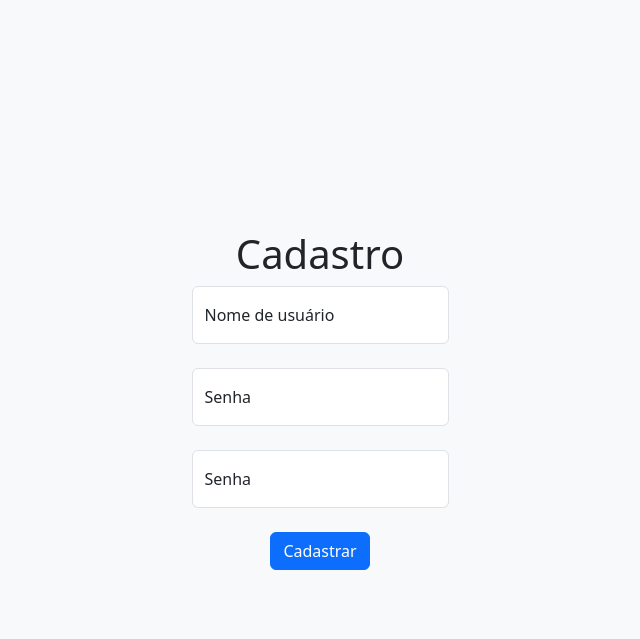
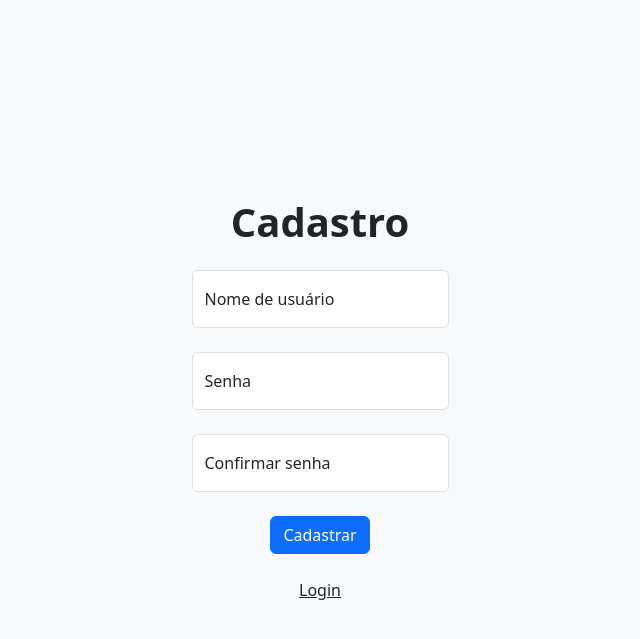
Before and after one commit to yumiowari/tracker-ui, a Flask app: page /register in a window 1280 px wide. Shown: the top 639 px of the page, without its empty margins (320-960 px from the left). Run offline with Flask 3, Linux system fonts and the light colour scheme.

Commit message:
Feature completa: login/logout

```diff
--- a/app.py
+++ b/app.py
@@ -30,6 +30,9 @@ def index():
 def login():
     global username, password
 
+    if 'user' in session:
+        return redirect(url_for('index'))
+
     if request.method == 'POST':
         user = request.form.get('username')
         pswd = request.form.get('password')
@@ -47,6 +50,9 @@ def login():
 def register():
     global username, password
 
+    if 'user' in session:
+        return redirect(url_for('index'))
+
     if request.method == 'POST':
         username = request.form.get('username')
         password = request.form.get('password')
@@ -59,5 +65,11 @@ def register():
 
     return render_template('register.html') # GET
 
+@app.route('/logout', methods=['POST'])
+def logout():
+    session.clear()
+
+    return redirect(url_for('index'))
+
 if __name__ == '__main__':
     app.run(debug=True)
--- a/templates/login.html
+++ b/templates/login.html
@@ -10,7 +10,7 @@
 
     <body class="d-flex flex-column justify-content-center align-items-center bg-light text-dark vh-100 m-0">
         <main class="container d-flex flex-column justify-content-center align-items-center h-100">
-            <h1>Login</h1>
+            <h1 class="fw-bold mb-4">Login</h1>
 
             {% if error %}
             <p class="alert alert-danger">{{ error }}</p>
@@ -31,6 +31,8 @@
                     <button class="btn btn-primary" type="submit">Entrar</button>
                 </div>
             </form>
+
+            <a class="link-dark mt-4" href="/register">Cadastro</a>
         </main>
 
         <script src="https://cdn.jsdelivr.net/npm/bootstrap@5.3.8/dist/js/bootstrap.bundle.min.js" integrity="sha384-FKyoEForCGlyvwx9Hj09JcYn3nv7wiPVlz7YYwJrWVcXK/BmnVDxM+D2scQbITxI" crossorigin="anonymous"></script>
--- a/templates/register.html
+++ b/templates/register.html
@@ -10,7 +10,7 @@
 
     <body class="d-flex flex-column justify-content-center align-items-center bg-light text-dark vh-100 m-0">
         <main class="container d-flex flex-column justify-content-center align-items-center h-100">
-            <h1>Cadastro</h1>
+            <h1 class="fw-bold mb-4">Cadastro</h1>
 
             {% if error %}
             <p class="alert alert-danger">{{ error }}</p>
@@ -30,12 +30,14 @@
 
                     <div class="form-floating mb-4">
                         <input class="form-control" id="confirmation-input" type="password", name="confirmation", placeholder="" required>
-                        <label class="form-label" for="confirmation-input">Senha</label>
+                        <label class="form-label" for="confirmation-input">Confirmar senha</label>
                     </div>
 
                     <button class="btn btn-primary" type="submit">Cadastrar</button>
                 </div>
             </form>
+
+            <a class="link-dark mt-4" href="/login">Login</a>
         </main>
 
         <script src="https://cdn.jsdelivr.net/npm/bootstrap@5.3.8/dist/js/bootstrap.bundle.min.js" integrity="sha384-FKyoEForCGlyvwx9Hj09JcYn3nv7wiPVlz7YYwJrWVcXK/BmnVDxM+D2scQbITxI" crossorigin="anonymous"></script>
```
Also changed, not shown: templates/index.html (+6 -2 lines).
